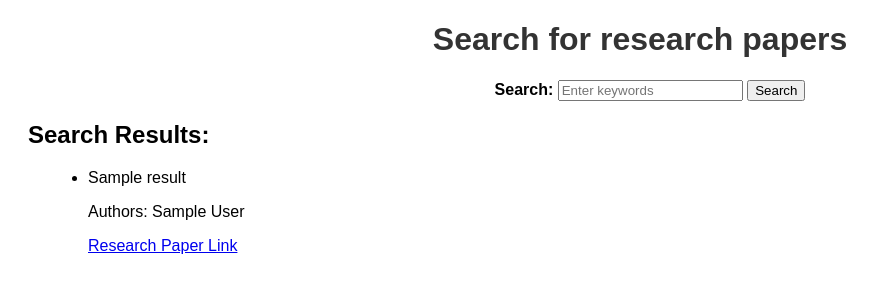
After one commit to Relu12345/Web-Scraper-TW, a Flask app: template templates/search.html in a window 1280 px wide. The commit adds this page. Shown: the top 300 px of the page, without its empty margins (0-881 px from the left). Run offline with Flask 3, Linux system fonts and the light colour scheme; the template is opened without the code that fills it: most values are stand-ins (such as "Sample title", 1, 10 or a date in 2020).

Commit message:
Couple of fixes and new additions

```diff
--- a/app.py
+++ b/app.py
@@ -1,8 +1,16 @@
-from flask import Flask, request, render_template
+from flask import Flask, request, render_template, session
 from bs4 import BeautifulSoup
 import requests, time
 
 app = Flask(__name__, static_folder='static')
+
+headers = {
+    'User-Agent': 'Mozilla/5.0 (Windows NT 10.0; Win64; x64) AppleWebKit/537.36 (KHTML, like Gecko) Chrome/119.0.0.0 Safari/537.36',
+    'Accept-Language': 'en-US,en;q=0.9',
+    "Accept":"text/html,application/xhtml+xml,application/xml;q=0.9,image/webp,image/apng,*/*;q=0.8"
+}
+
+session = requests.Session()
 
 @app.route('/')
 def index():
@@ -14,29 +22,47 @@ def search():
     print(f'[SEARCH] We here!')
     query = request.form.get('query')
     results = scrape_google_scholar(query)
-    return render_template('index.html', results=results)
+    return render_template('search.html', results=results)
 
 def scrape_google_scholar(query):
     print(f'[SCRAPE] We here')
-    url = f'https://www.google.com/scholar?q={query}'
-    response = requests.get(url)
-    soup = BeautifulSoup(response.text, 'html.parser')
-
-    print(soup)
-
     results = []
 
-    for result in soup.find_all('h3', class_='gs_rt'):
-        if len(results) >= 9:
-            break
+    for i in range(3):
+        if i == 0:
+            url = f'https://scholar.google.com/scholar?q={query}'
+        else:
+            url = f'https://scholar.google.com/scholar?start={i*10}&q={query}'
 
-        link = result.a['href']
-        title = result.get_text()
-        results.append((title, link))
+        try:
+            response = session.get(url, headers=headers, timeout=10)
+            response.raise_for_status()
+        except requests.exceptions.RequestException as e:
+            print(f"Request failed: {e}")
+            return []
 
-        time.sleep(2)
+        soup = BeautifulSoup(response.text, 'html.parser')
 
-    print(results)
+        for result in soup.select('.gs_ri'):
+            title = result.select_one('.gs_rt').text
+            authors = [i.text for i in result.select('.gs_a')]
+
+            try:
+                urlPage = result.select_one('a')['href']
+            except TypeError:
+                urlPage = None
+
+            results.append({
+                'title': title,
+                'authors': authors,
+                'url': urlPage,
+            })
+
+        print(f'[SCRAPE] Found {len(results)} results')
+
+        time.sleep(1)
+
+        print(results, "\n")
 
     return results
 
--- /dev/null
+++ b/templates/search.html
@@ -0,0 +1,32 @@
+<!DOCTYPE html>
+<html lang="en">
+<head>
+    <meta charset="UTF-8">
+    <title>Search si tu pe aici</title>
+    <link rel="stylesheet" type="text/css" href="static/style.css">
+</head>
+<body>
+    <h1>Search for research papers</h1>
+    <form method="POST" action="/search">
+        <label id="search-label" for="search-bar">Search:</label>
+        <input type="text" id="search-bar" name="query" placeholder="Enter keywords">
+        <button id="search-button" type="submit">Search</button>
+    </form>
+    <div id="search-results">
+        {% if results %}
+            <h2>Search Results:</h2>
+            <ul>
+                {% for result in results %}
+                <li>
+                    <p>{{ result['title'] }}</p>
+                    <p>Authors: {{ result['authors']|join(', ') }}</p>
+                    <a href="{{ result['url'] }}">Research Paper Link</a>
+                  </li>
+                {% endfor %}
+            </ul>
+        {% else %}
+            <p>No results found.</p>
+        {% endif %}
+    </div>
+</body>
+</html>
```
Also changed, not shown: templates/index.html (+2 -14 lines).
